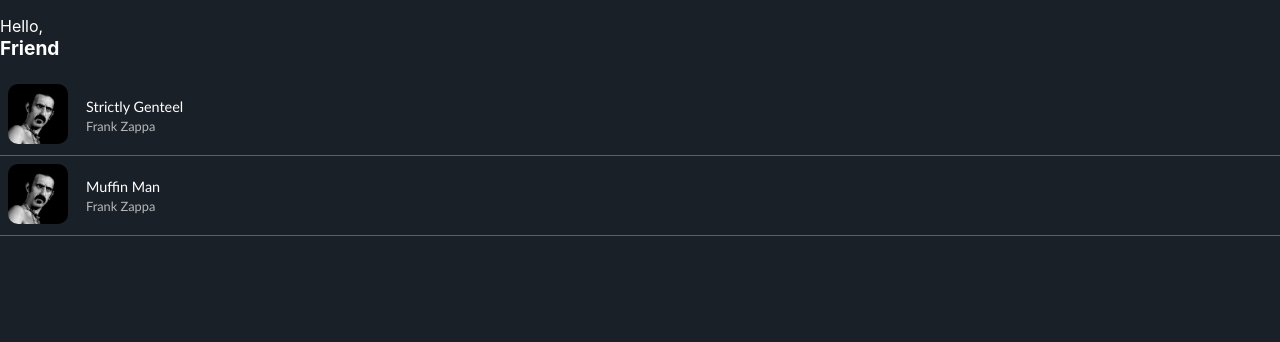
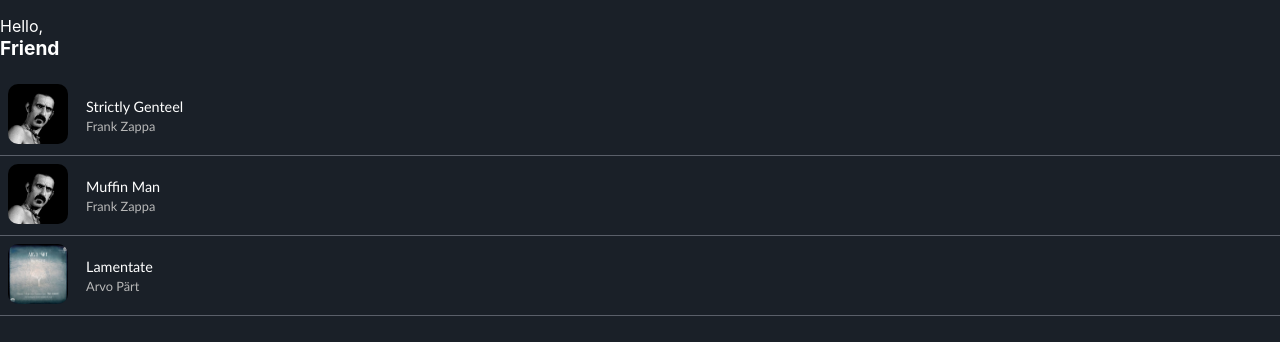
Before and after one commit to sweisz/nukebox, a Next.js app: page / in a window 1280 px wide. Shown: the top 342 px of the page. Built offline with nearby package versions, Linux system fonts and the light colour scheme.

Commit message:
✨ API and Update db.json

```diff
--- a/pages/index.tsx
+++ b/pages/index.tsx
@@ -1,21 +1,25 @@
 import Head from "next/head";
+import { useEffect, useState } from "react";
 import Greeting from "../components/Greeting";
 import TrackItem from "../components/TrackItem";
 import styles from "../styles/Home.module.css";
+import { APITrack, getTracks } from "../utils/api";
 
 export default function Home() {
-  const tracks = [
-    {
-      imgSrc: "/zappa_small.png",
-      title: "Strictly Genteel",
-      artist: "Frank Zappa",
-    },
-    {
-      imgSrc: "/zappa_small.png",
-      title: "Muffin Man",
-      artist: "Frank Zappa",
-    },
-  ];
+  const [tracks, setTracks] = useState<APITrack[]>([]);
+
+  useEffect(() => {
+    console.log("Home page is mounted");
+    getTracks().then((newTracks) => {
+      setTracks(newTracks);
+    });
+  });
+
+  // async function doFetch() {
+  //   const newTracks = await getTracks();
+  //   setTracks(newTracks);
+  // }
+  // doFetch()
 
   const trackItems = tracks.map((track) => (
     <TrackItem
--- a/server/db.json
+++ b/server/db.json
@@ -1,16 +1,22 @@
 {
   "tracks": [
     {
-      "id": "scooter_paul-is-dead",
-      "imgSrc": "https://images.unsplash.com/photo-1613473060226-dd81153a63db?ixid=MXwxMjA3fDB8MHxlZGl0b3JpYWwtZmVlZHwyfHx8ZW58MHx8fA%3D%3D&ixlib=rb-1.2.1&auto=format&fit=crop&w=500&q=60",
-      "title": "Paul is Dead",
-      "artist": "Scooter"
+      "id": "Frank-Zappa_Strictly-Genteel",
+      "imgSrc": "/zappa_small.png",
+      "title": "Strictly Genteel",
+      "artist": "Frank Zappa"
     },
     {
-      "id": "metallica_the-unforgiven",
-      "imgSrc": "https://images.unsplash.com/photo-1593642532842-98d0fd5ebc1a?ixid=MXwxMjA3fDF8MHxlZGl0b3JpYWwtZmVlZHwxfHx8ZW58MHx8fA%3D%3D&ixlib=rb-1.2.1&auto=format&fit=crop&w=500&q=60",
-      "title": "The Unforgiven",
-      "artist": "Metallica"
+      "id": "Frank-Zappa_Muffin-Man",
+      "imgSrc": "/zappa_small.png",
+      "title": "Muffin Man",
+      "artist": "Frank Zappa"
+    },
+    {
+      "id": "Arvo-Pärt_Lamentate",
+      "imgSrc": "/arvo-paert1.jpg",
+      "title": "Lamentate",
+      "artist": "Arvo Pärt"
     }
   ]
 }
--- /dev/null
+++ b/utils/api.ts
@@ -0,0 +1,13 @@
+export type APITrack = {
+  id: string;
+  imgSrc: string;
+  title: string;
+  artist: string;
+};
+
+export async function getTracks(params: type) {
+  const response = await fetch("/api/tracks");
+  const tracks: Array[] = await response.json();
+  //   tracks.map(track)
+  return tracks;
+}
```
Also changed, not shown: public/arvo-paert1.jpg (added).
